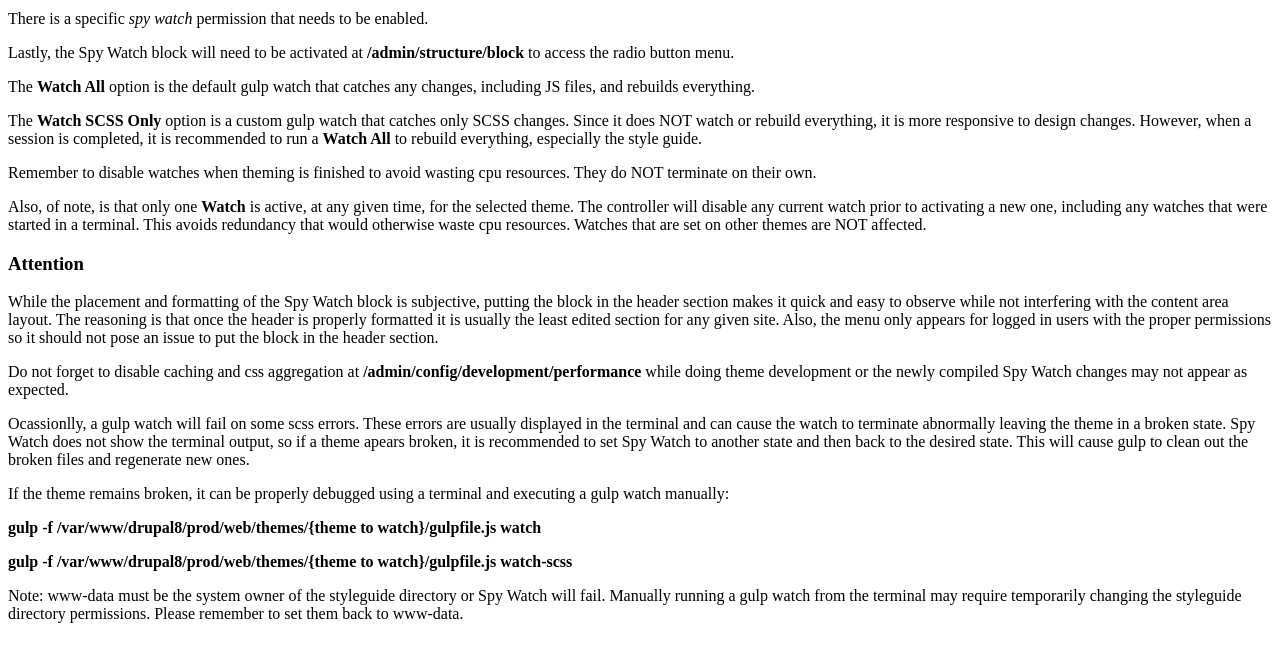
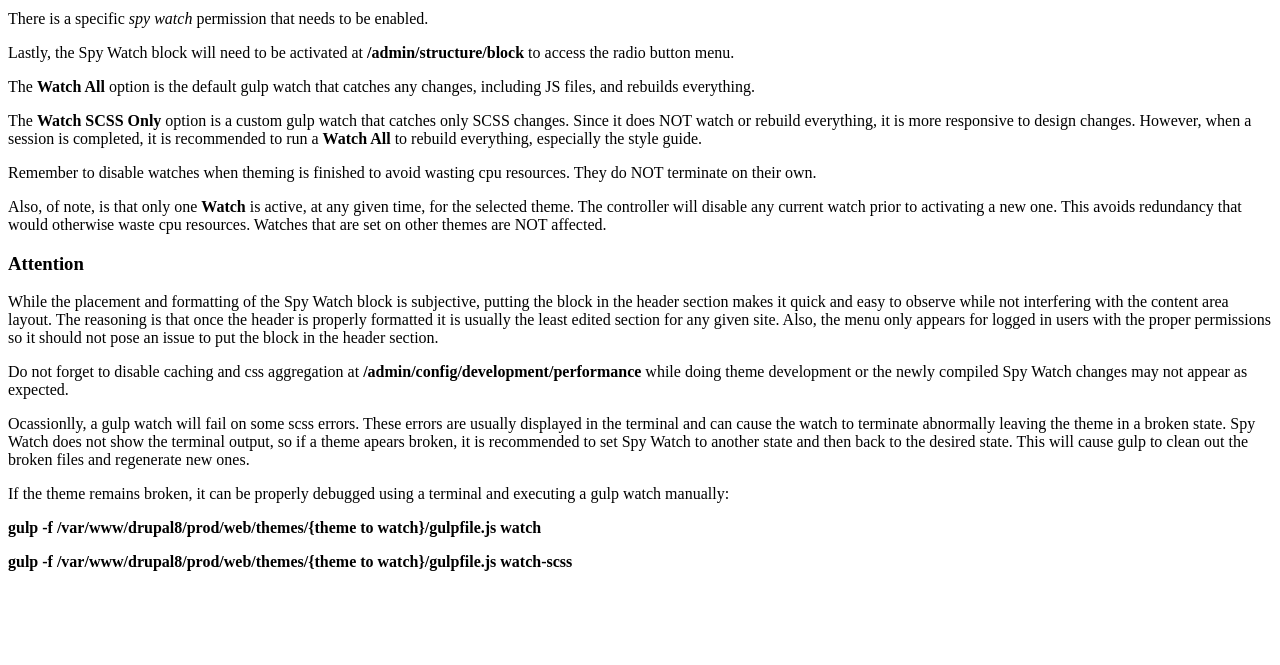
Before and after one commit to bormanst/formavid, a PHP site: page /solr/spywatch.php in a window 1280 px wide. Shown: the part 370-1035 px from the top of the page. After the commit the page ends 941 px from the top, so only its background shows below. Run offline with PHP 8.4, Linux system fonts and the light colour scheme.

Commit message:
Updated info.

```diff
--- a/lamp/base/overlay/var/www/admin/spywatch.php
+++ b/lamp/base/overlay/var/www/admin/spywatch.php
@@ -27,7 +27,7 @@
   <p>The <strong>Watch All</strong> option is the default gulp watch that catches any changes, including JS files, and rebuilds everything.</p>
   <p>The <strong>Watch SCSS Only</strong> option is a custom gulp watch that catches only SCSS changes. Since it does NOT watch or rebuild everything, it is more responsive to design changes. However, when a session is completed, it is recommended to run a <strong>Watch All</strong> to rebuild everything, especially the style guide.</p>
   <p>Remember to disable watches when theming is finished to avoid wasting cpu resources. They do NOT terminate on their own.</p>
-  <p>Also, of note, is that only one <strong>Watch</strong> is active, at any given time, for the selected theme. The controller will disable any current watch prior to activating a new one, including any watches that were started in a terminal. This avoids redundancy that would otherwise waste cpu resources. Watches that are set on other themes are NOT affected.</p>
+  <p>Also, of note, is that only one <strong>Watch</strong> is active, at any given time, for the selected theme. The controller will disable any current watch prior to activating a new one. This avoids redundancy that would otherwise waste cpu resources. Watches that are set on other themes are NOT affected.</p>
   <h3>Attention</h3>
   <p>While the placement and formatting of the Spy Watch block is subjective, putting the block in the header section makes it quick and easy to observe while not interfering with the content area layout. The reasoning is that once the header is properly formatted it is usually the least edited section for any given site. Also, the menu only appears for logged in users with the proper permissions so it should not pose an issue to put the block in the header section.</p>
   <p>Do not forget to disable caching and css aggregation at <strong>/admin/config/development/performance</strong> while doing theme development or the newly compiled Spy Watch changes may not appear as expected.</p>
@@ -35,7 +35,6 @@
   <p>If the theme remains broken, it can be properly debugged using a terminal and executing a gulp watch manually:</p>
   <p><strong>gulp -f /var/www/drupal8/prod/web/themes/{theme to watch}/gulpfile.js watch</strong></p>
   <p><strong>gulp -f /var/www/drupal8/prod/web/themes/{theme to watch}/gulpfile.js watch-scss</strong></p>
-  <p>Note: www-data must be the system owner of the styleguide directory or Spy Watch will fail. Manually running a gulp watch from the terminal may require temporarily changing the styleguide directory permissions. Please remember to set them back to www-data.</p>
 </div>
 <br />
 </body>
```
